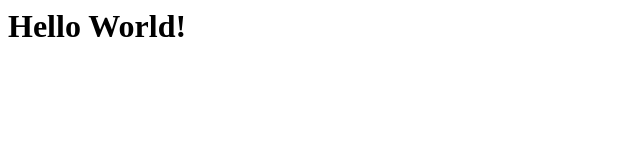
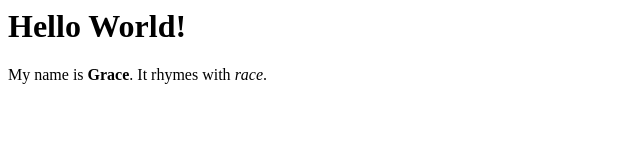
Before and after one commit to GraceZaborski/html-hello-world, a plain HTML site: page index.html in a window 1280 px wide. Shown: the whole page, without its empty margins (0-640 px from the left). Drawn offline with Linux system fonts and the light colour scheme.

Commit message:
Added personalistion message

```diff
--- a/index.html
+++ b/index.html
@@ -1 +1,2 @@
 <h1>Hello World!</h1>
+<p>My name is <b>Grace</b>. It rhymes with <i>race</i>.</p>
```
